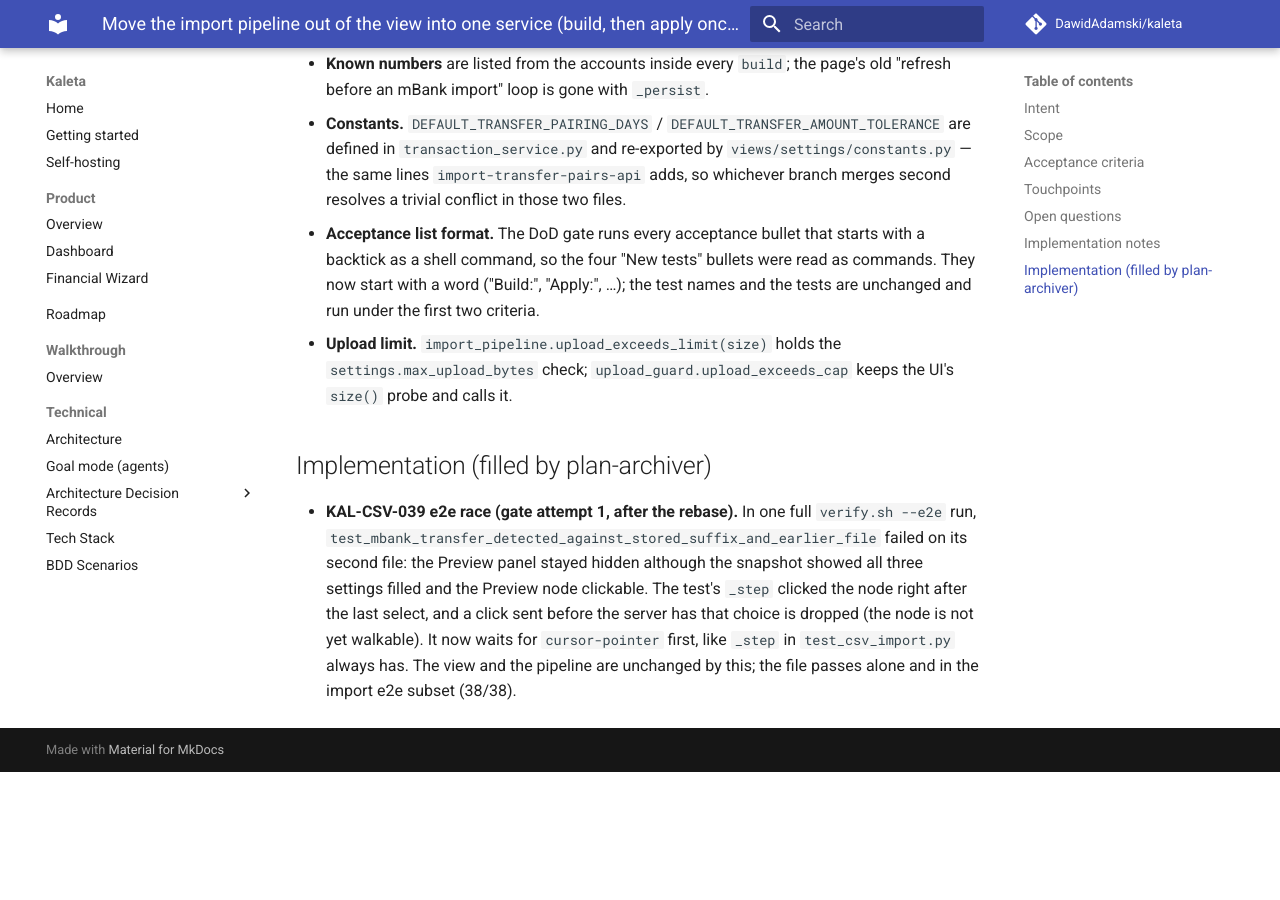
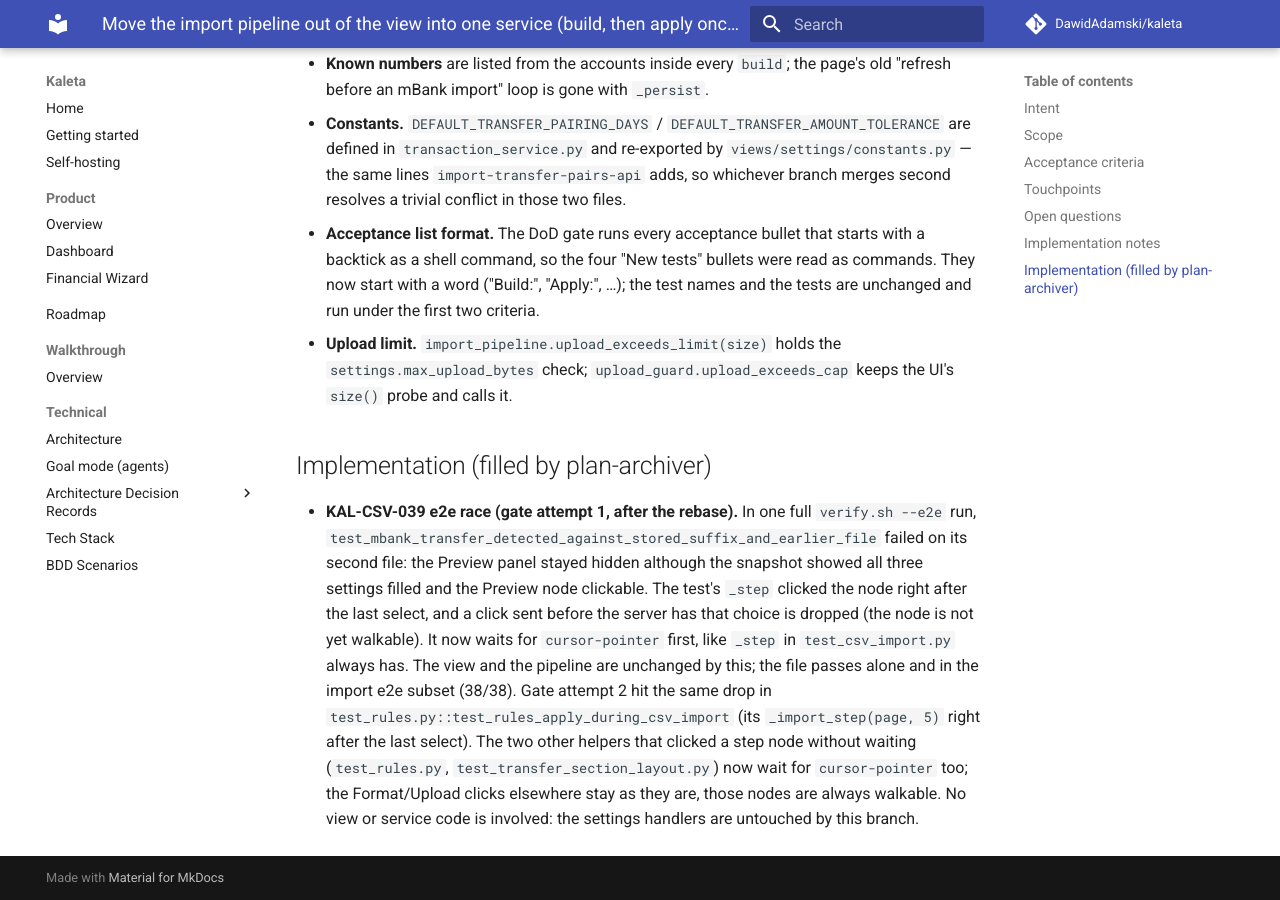
Before and after one commit to DawidAdamski/kaleta, an MkDocs documentation site: the page built from docs/plans/import-pipeline-service.md, in a window 1280 px wide and 900 px high, scrolled down 4662 px. Built offline with MkDocs 1.6.1 and Material for MkDocs 9.7.7, drawn with Linux system fonts in a browser that asks for light colours; comment, search, counter and statistics services are not loaded; before the commit the page ends 5434 px from its top, so only the background shows below that.

Commit message:
test(e2e): every import step walk waits for the node to be walkable before clicking
Co-Authored-By: Claude Opus 5.5 <noreply@anthropic.com>

```diff
--- a/docs/plans/import-pipeline-service.md
+++ b/docs/plans/import-pipeline-service.md
@@ -185,3 +185,10 @@ New tests:
   walkable). It now waits for `cursor-pointer` first, like `_step` in
   `test_csv_import.py` always has. The view and the pipeline are unchanged by
   this; the file passes alone and in the import e2e subset (38/38).
+  Gate attempt 2 hit the same drop in `test_rules.py::test_rules_apply_during_csv_import`
+  (its `_import_step(page, 5)` right after the last select). The two other
+  helpers that clicked a step node without waiting (`test_rules.py`,
+  `test_transfer_section_layout.py`) now wait for `cursor-pointer` too; the
+  Format/Upload clicks elsewhere stay as they are, those nodes are always
+  walkable. No view or service code is involved: the settings handlers are
+  untouched by this branch.
```
Also changed, not shown: 2 other files.
